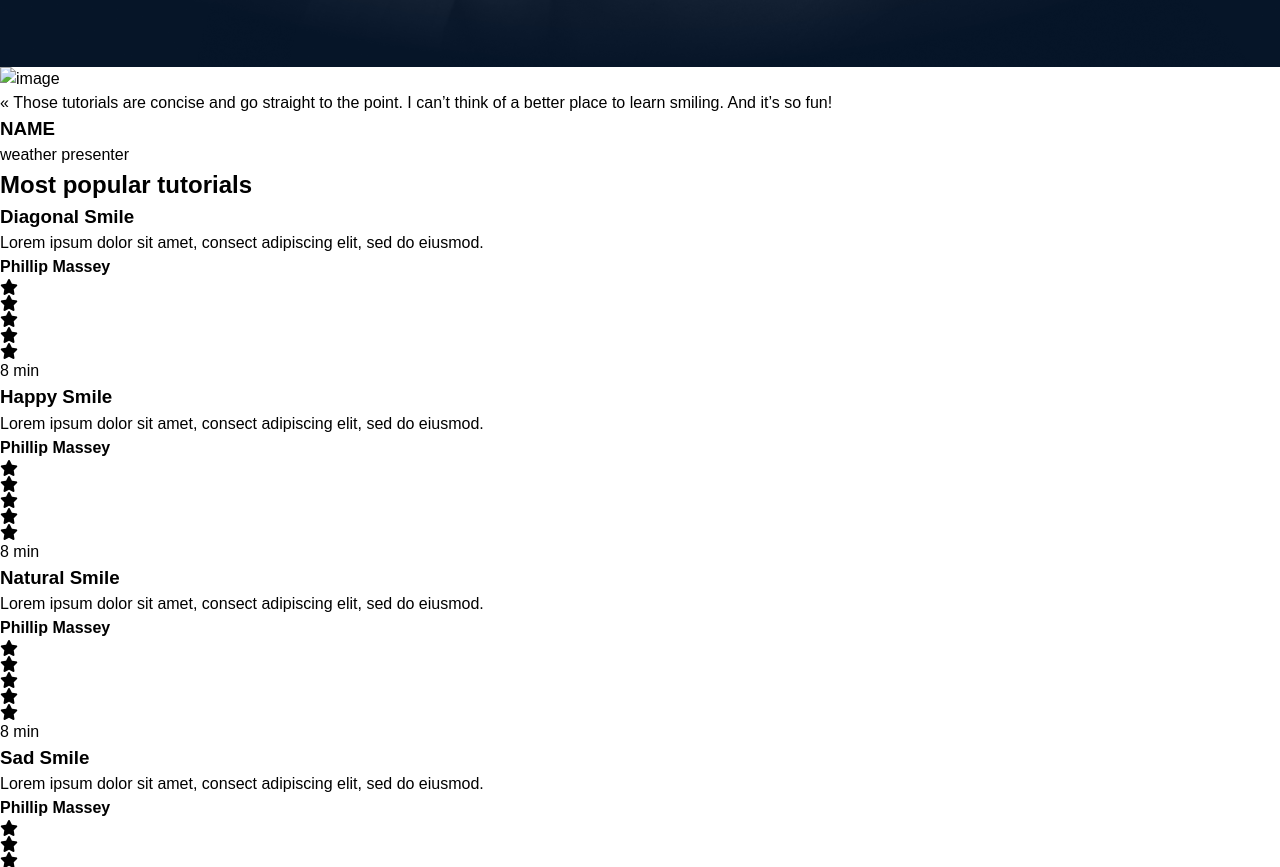
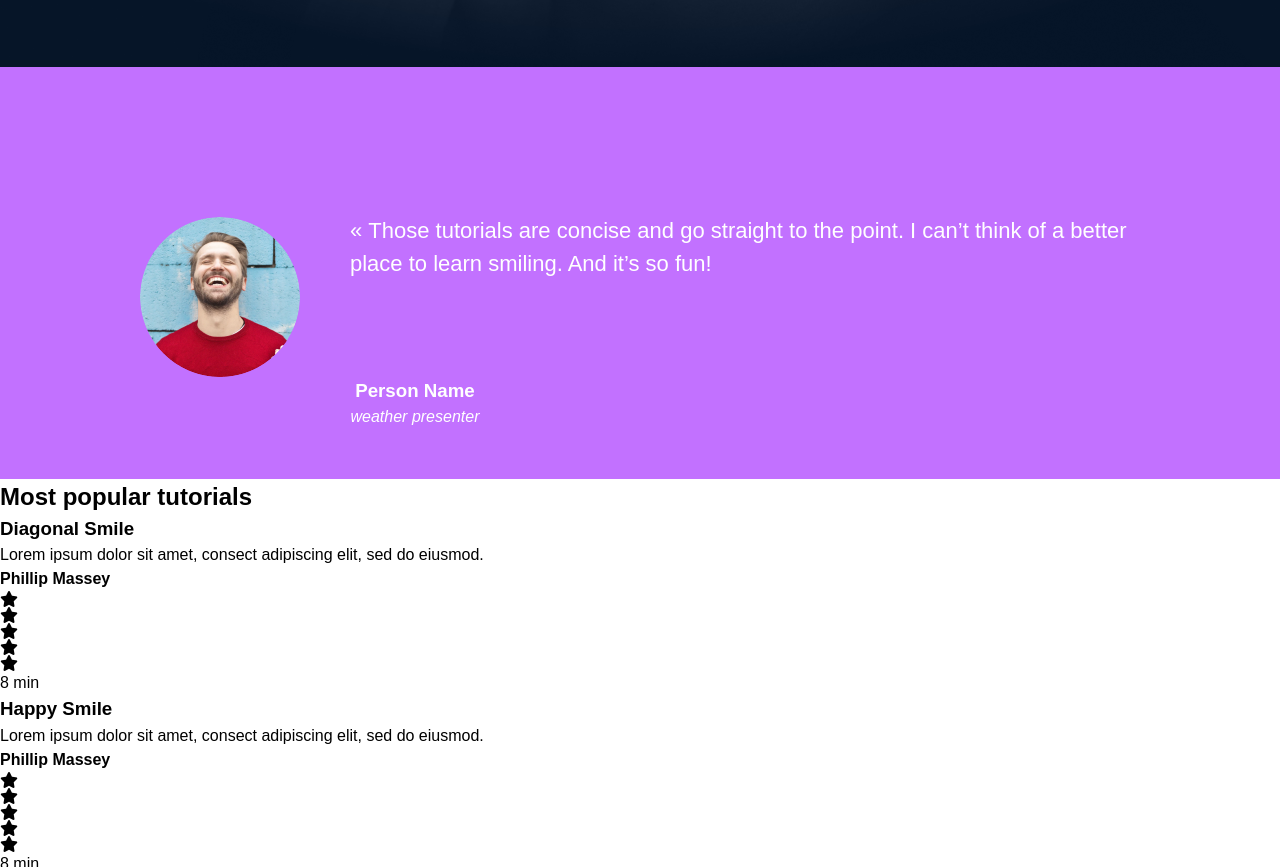
Before and after one commit to linihim/alx_html_css, a plain HTML site: page css_advanced/index.html in a window 1280 px wide. Shown: the part 847-1714 px from the top of the page. Drawn offline with Linux system fonts and the light colour scheme.

Commit message:
Modify index.html and add the correct styling to the quote section

```diff
--- a/css_advanced/index.html
+++ b/css_advanced/index.html
@@ -56,15 +56,17 @@
         </div>
     </header>
     <main>
-        <section>
+        <section class="quotes">
             <div>
-                <img src="./images/Bitmap.png" alt="image">
+            <div class="quotes-content">
+                <img src="Images/5.png" alt="image">
+                <blockquote>« Those tutorials are concise and go straight to the point. I can’t think of a better place to learn smiling. And it’s so fun!</blockquote>
             </div>
-            <div>
-                <blockquote>« Those tutorials are concise and go straight to the point. I can’t think of a better place to learn smiling. And it’s so fun!</blockquote>
-                <h3>NAME</h3>
+            <div class="quotes-person">
+                <h3>Person Name</h3>
                 <P>weather presenter</P>
             </div>
+        </div>
         </section>
         <section>
             <h2>Most popular tutorials</h2>
--- a/css_advanced/styles.css
+++ b/css_advanced/styles.css
@@ -140,3 +140,45 @@ button {
     font-style: italic;
     line-height: 1.3;
 }
+
+.quotes {
+    background-color: rgb(194, 113, 255);
+    padding: 50px 0;
+    text-align: center;
+}
+
+.quotes-content {
+    display: flex;
+    justify-content: center;
+    align-items: center;
+    max-width: 1000px;
+    margin: 0 auto;
+    color: white;
+}
+
+.quotes img {
+    width: 160px;
+    height: 160px;
+    border-radius: 50%;
+    margin-right: 50px;
+   margin-top: 100px;
+}
+
+.quotes blockquote {
+    font-size: 22px;
+    text-align: left;
+}
+
+.quotes-person h3 {
+    margin-top: 0;
+    padding-top: 0;
+    padding-right: 450px;
+    font-weight: bold;
+    color: white;
+}
+
+.quotes-person p {
+    color: white;
+    font-style: italic;
+    padding-right: 450px;
+}
```
